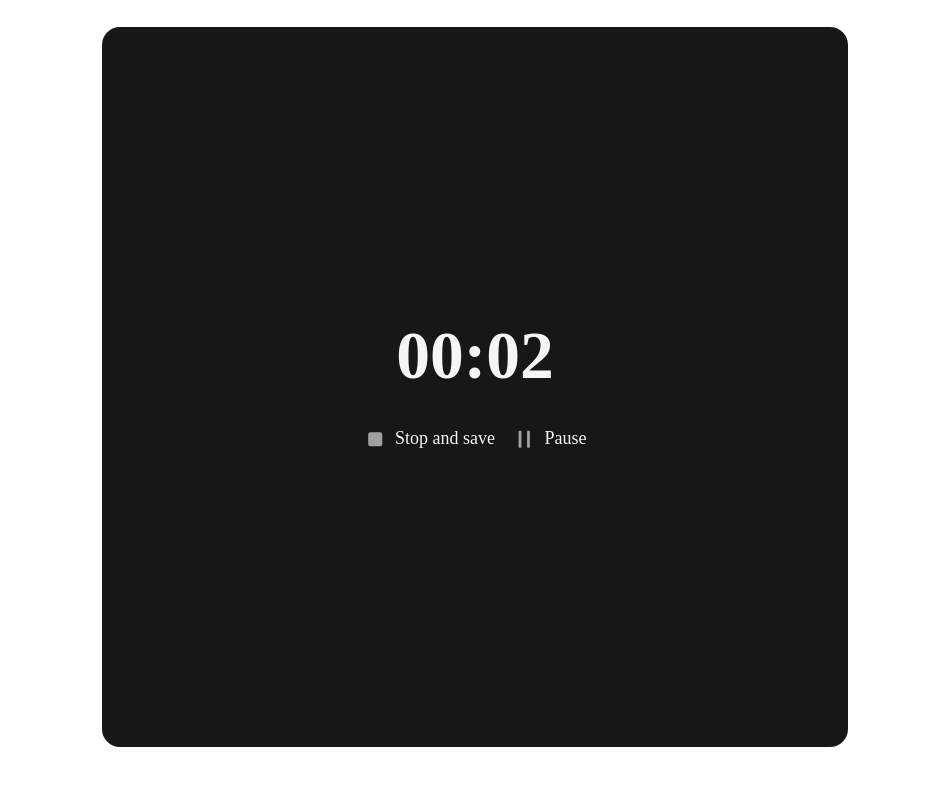
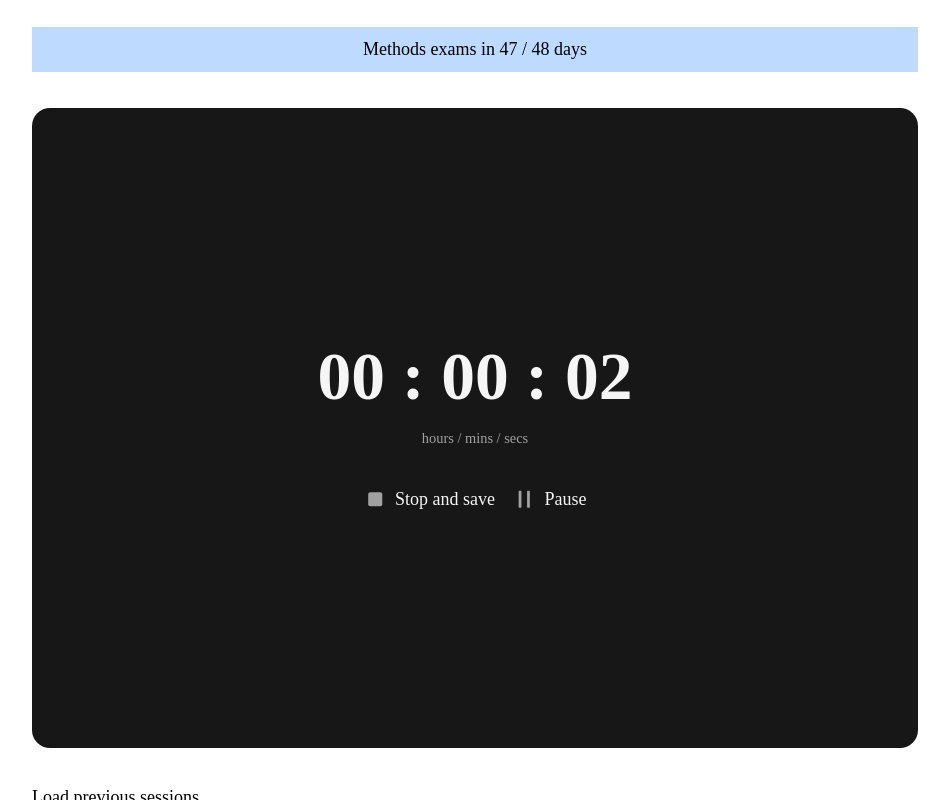
Before and after one commit to khaigyr/ss-02, a SvelteKit app: page / in a window 1280 px wide. Both pictures are taken after a click on the button "Start Study Timer". Shown: the top 800 px of the page, without its empty margins (165-1114 px from the left). Built offline with nearby package versions, Linux system fonts and the light colour scheme; no server answers; the database is empty; a web font is replaced by a local one.

Commit message:
fixed db issues, fixed duration and timer issues, added hours to timers and duration

```diff
--- a/src/routes/+layout.svelte
+++ b/src/routes/+layout.svelte
@@ -10,7 +10,7 @@
 	<link rel="icon" href={favicon} />
 </svelte:head>
 
-<div class="max-w-[800px] mx-auto p-6 flex flex-col gap-12">
+<div class="max-w-[940px] mx-auto p-6 flex flex-col gap-8">
 {@render children?.()}
 
 </div>
--- a/src/routes/+page.server.js
+++ b/src/routes/+page.server.js
@@ -8,7 +8,8 @@ const redis = new Redis({
     token: UPSTASH_REDIS_REST_TOKEN
 });
 
-export async function load() {
+export const actions = {
+    loadSessions: async () => {
         try {
             const keys = await redis.keys('session:*')
 
@@ -23,7 +24,7 @@ export async function load() {
             const sessions = keys.map((key, index) => {
                 return {
                     key: key,
-                data: values[index]
+                    ...values[index]
                 }
             })
 
@@ -37,10 +38,7 @@ export async function load() {
                 sessions: []
             }
         }
-}
-
-
-export const actions = {
+    },
     saveSession: async ({ request }) => {
         const formData = await request.formData();
 
@@ -61,8 +59,8 @@ export const actions = {
                 }
             ))
 
-            return {success: true}
-        } catch(err) {
+            return { success: true }
+        } catch (err) {
             console.error("Error saving to redis:", err)
 
             return fail(500, {
@@ -70,7 +68,7 @@ export const actions = {
             })
         }
     },
-    deleteSession: async ({request}) => {
+    deleteSession: async ({ request }) => {
         const formData = await request.formData();
 
         const id = formData.get("id");
--- a/src/routes/+page.svelte
+++ b/src/routes/+page.svelte
@@ -1,6 +1,5 @@
 <script>
-	let { data } = $props();
-	let { sessions } = data;
+	let { form } = $props();
 
 	let status = $state('stopped');
 
@@ -10,7 +9,8 @@
 	let subject = $state(),
 		rating = $state();
 
-	let mins = $derived(Math.floor(elapsed / 1000 / 60) % 60),
+	let hrs = $derived(Math.floor(elapsed / 1000 / 60 / 60)),
+		mins = $derived(Math.floor(elapsed / 1000 / 60) % 60),
 		secs = $derived(Math.floor(elapsed / 1000) % 60);
 
 	let interval;
@@ -42,6 +42,14 @@
 	}
 </script>
 
+<div class="bg-blue-200 p-2 text-center">
+	<p>
+		Methods exams in
+		<span>{Math.ceil((new Date(2025, 10, 5) - new Date()) / (1000 * 60 * 60 * 24))}</span> /
+		<span>{Math.ceil((new Date(2025, 10, 6) - new Date()) / (1000 * 60 * 60 * 24))}</span> days
+	</p>
+</div>
+
 {#if status === 'stopped'}
 	<button
 		onclick={start}
@@ -65,11 +73,16 @@
 		</div>
 	</button>
 {:else if status === 'running' || status === 'paused'}
-	<div class="grid h-[90dvh] place-items-center rounded-2xl bg-neutral-900 text-neutral-100">
+	<div class="grid h-[80dvh] place-items-center rounded-2xl bg-neutral-900 text-neutral-100">
 		<div class="flex flex-col gap-8">
-			<p class="text-center text-6xl font-bold">
-				{mins.toString().padStart(2, '0')}:{secs.toString().padStart(2, '0')}
+			<div class="text-center">
+				<p class="text-6xl font-bold">
+					{hrs.toString().padStart(2, '0')}
+					: {mins.toString().padStart(2, '0')}
+					: {secs.toString().padStart(2, '0')}
 				</p>
+				<small class="mt-4 block text-neutral-400">hours / mins / secs</small>
+			</div>
 			<div class="flex justify-center gap-4">
 				<button class="flex items-center gap-2" title="stop" onclick={stop}>
 					<svg
@@ -118,12 +131,17 @@
 	<form
 		method="post"
 		action="?/saveSession"
-		class="grid h-[90dvh] place-items-center rounded-2xl bg-neutral-900 p-6 text-neutral-100"
+		class="grid h-[80dvh] place-items-center rounded-2xl bg-neutral-900 p-6 text-neutral-100"
 	>
 		<div class="flex flex-col gap-12">
 			<div class="flex flex-col gap-2 text-center">
 				<p class="text-neutral-400">You studied for</p>
-				<p class="text-4xl font-bold">{Math.floor(duration / 1000 / 60)} minutes</p>
+				<p class="text-4xl font-bold">
+					{hrs.toString().padStart(2, '0')}
+					: {mins.toString().padStart(2, '0')}
+					: {secs.toString().padStart(2, '0')}
+				</p>
+				<small class="mb-4 block text-neutral-400">hours / mins / secs</small>
 			</div>
 			<div class="flex flex-col gap-4">
 				<label class="flex flex-col gap-2">
@@ -186,37 +204,40 @@
 	</form>
 {/if}
 
-<div>
-	<p>
-		<span class="text-neutral-400">Days till Methods Exam 1:</span>
-		<span>{Math.ceil((new Date(2025, 10, 5) - new Date()) / (1000 * 60 * 60 * 24))}</span>
-	</p>
-	<p>
-		<span class="text-neutral-400">Days till Methods Exam 2:</span>
-		<span>{Math.ceil((new Date(2025, 10, 6) - new Date()) / (1000 * 60 * 60 * 24))}</span>
-	</p>
-</div>
-
+{#if !form}
+	<form method="post" action="?/loadSessions">
+		<button>Load previous sessions</button>
+	</form>
+{:else}
 	<div class="flex flex-col gap-4">
 		<p class="text-xl font-bold">Previous study session</p>
 		<div class="overflow-x-auto">
 			<div class="min-w-max">
-			<div class="grid grid-cols-7 border-b border-neutral-200">
+				<div class="grid grid-cols-8 border-b border-neutral-200 text-neutral-500">
 					<p class="col-span-2 px-4 py-2">Date</p>
 					<p class="col-span-2 px-4 py-2">Subject</p>
-				<p class="px-4 py-2">Duration</p>
-				<p class="px-4 py-2">Rating</p>
+					<p class="col-span-2 px-4 py-2 text-right">Duration</p>
+					<p class="px-4 py-2 text-right">Rating</p>
 					<p class="px-4 py-2 text-center">{' '}</p>
 				</div>
 
-			{#each sessions as s}
+				{#each form.sessions as s}
 					<div
-					class="grid grid-cols-7 items-center divide-x divide-neutral-200 border-b border-neutral-200"
+						class="grid grid-cols-8 items-center divide-x divide-neutral-200 border-b border-neutral-200 hover:bg-neutral-50"
 					>
-					<p class="col-span-2 px-4 py-2">{s.data.date}</p>
-					<p class="col-span-2 px-4 py-2">{s.data.subject}</p>
-					<p class="px-4 py-2">{Math.floor(s.data.duration / 1000 / 60) % 60} mins</p>
-					<p class="px-4 py-2">{s.data.rating}/20</p>
+						<p class="col-span-2 px-4 py-2 text-neutral-500">{s.date}</p>
+						<p class="col-span-2 px-4 py-2">{s.subject}</p>
+						<p class="col-span-2 px-4 py-2 text-right">
+							{Math.floor(s.duration / 1000 / 60 / 60)
+								.toString()
+								.padStart(2, '0')} : {(Math.floor(s.duration / 1000 / 60) % 60)
+								.toString()
+								.padStart(2, '0')} : {(Math.floor(s.duration / 1000) % 60)
+								.toString()
+								.padStart(2, '0')}
+						</p>
+						<!-- <p class="px-4 py-2">{Math.floor(s.data.duration / 1000 / 60) % 60} mins</p> -->
+						<p class="px-4 py-2 text-right">{s.rating}<span class="text-neutral-500">/20</span></p>
 						<div class="px-4 py-2 text-center">
 							<form action="?/deleteSession" method="post">
 								<input type="hidden" name="id" value={s.key} />
@@ -245,3 +266,4 @@
 			</div>
 		</div>
 	</div>
+{/if}
```
Lines whose indentation alone changed are shown as unchanged.
